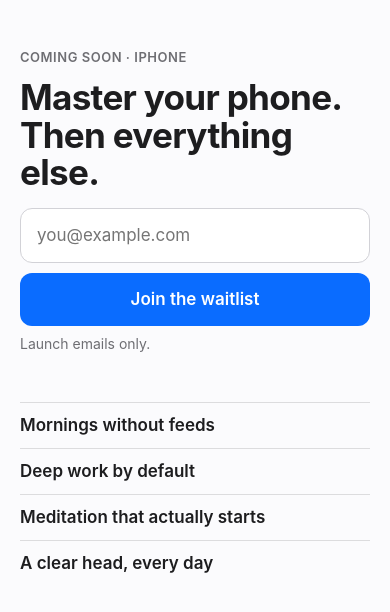
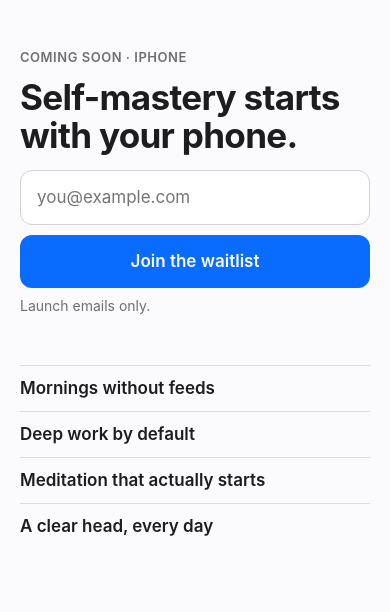
Before and after one commit to m0hamedb3ngab5ia/keel-waitlist, a plain HTML site: page a/index.html in a window 390 px wide. Drawn offline with Linux system fonts and the light colour scheme.

Commit message:
a: headline Self-mastery starts with your phone.
Co-Authored-By: Claude Opus 5.5 <noreply@anthropic.com>

```diff
--- a/a/index.html
+++ b/a/index.html
@@ -24,7 +24,7 @@ dl{margin:0 0 40px}dt{font-weight:600;margin-top:20px}dd{margin:2px 0 0;color:va
 .hp{position:absolute;left:-9999px}
 .feat{list-style:none;padding:0;margin:28px 0 0;font-size:17px;font-weight:600}.feat li{padding:10px 0;border-top:1px solid rgba(128,128,128,.25)}</style></head><body><main>
 <div class="tag">Coming soon &middot; iPhone</div>
-<h1>Master your phone. Then everything else.</h1>
+<h1>Self-mastery starts with your phone.</h1>
 <form action="https://formspree.io/f/mjywrpok" method="POST">
 <label class="hp" aria-hidden="true">Leave empty <input name="_gotcha" tabindex="-1" autocomplete="off"></label>
 <input type="hidden" name="src" value="direct">
```
